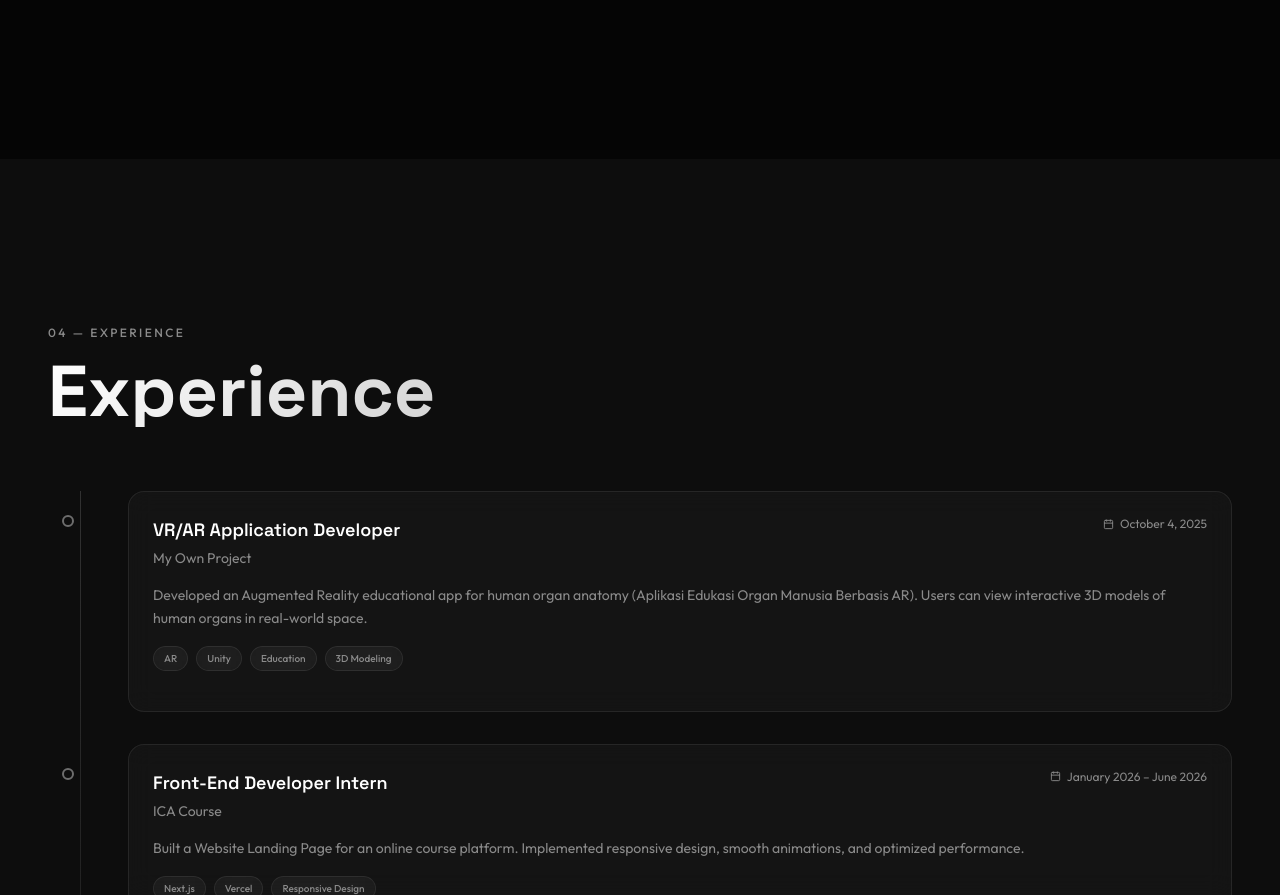
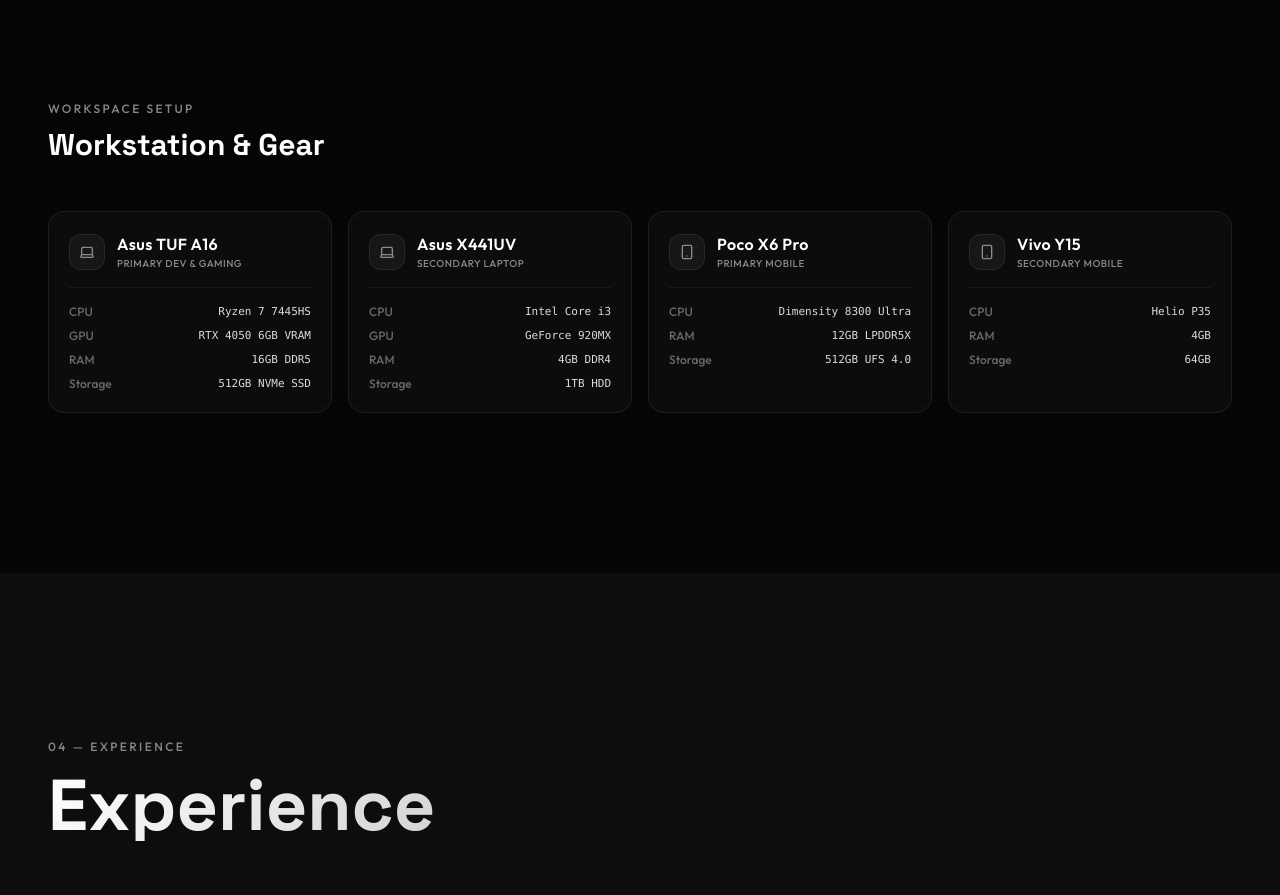
Before and after one commit to TricQs/Portfolio, a Next.js app: page / in a window 1280 px wide. Shown: the part 3620-4515 px from the top of the page. Built offline with nearby package versions, Linux system fonts and the light colour scheme.

Commit message:
change device

```diff
--- a/src/components/PersonalInfoSection.js
+++ b/src/components/PersonalInfoSection.js
@@ -2,7 +2,7 @@
 
 import { useRef } from 'react'
 import { motion, useInView } from 'framer-motion'
-import { User, MapPin, GraduationCap, Mail, Phone, Languages, Briefcase } from 'lucide-react'
+import { User, MapPin, GraduationCap, Mail, Phone, Languages, Briefcase, Laptop, Smartphone } from 'lucide-react'
 
 const personalInfo = [
   { icon: User, label: 'Name', value: 'Ferdinand Arya Wijaya' },
@@ -12,6 +12,51 @@ const personalInfo = [
   { icon: Phone, label: 'Phone', value: '0857-7913-7093', href: 'tel:085779137093' },
   { icon: Languages, label: 'Languages', value: 'Indonesia (Native), English & Japanese (Basic)' },
   { icon: Briefcase, label: 'Availability', value: 'Open to Opportunities' },
+]
+
+const devices = [
+  {
+    type: 'laptop',
+    name: 'Asus TUF A16',
+    role: 'Primary Dev & Gaming',
+    specs: [
+      { label: 'CPU', value: 'Ryzen 7 7445HS' },
+      { label: 'GPU', value: 'RTX 4050 6GB VRAM' },
+      { label: 'RAM', value: '16GB DDR5' },
+      { label: 'Storage', value: '512GB NVMe SSD' },
+    ],
+  },
+  {
+    type: 'laptop',
+    name: 'Asus X441UV',
+    role: 'Secondary Laptop',
+    specs: [
+      { label: 'CPU', value: 'Intel Core i3' },
+      { label: 'GPU', value: 'GeForce 920MX' },
+      { label: 'RAM', value: '4GB DDR4' },
+      { label: 'Storage', value: '1TB HDD' },
+    ],
+  },
+  {
+    type: 'phone',
+    name: 'Poco X6 Pro',
+    role: 'Primary Mobile',
+    specs: [
+      { label: 'CPU', value: 'Dimensity 8300 Ultra' },
+      { label: 'RAM', value: '12GB LPDDR5X' },
+      { label: 'Storage', value: '512GB UFS 4.0' },
+    ],
+  },
+  {
+    type: 'phone',
+    name: 'Vivo Y15',
+    role: 'Secondary Mobile',
+    specs: [
+      { label: 'CPU', value: 'Helio P35' },
+      { label: 'RAM', value: '4GB' },
+      { label: 'Storage', value: '64GB' },
+    ],
+  },
 ]
 
 export default function PersonalInfoSection() {
@@ -83,6 +128,63 @@ export default function PersonalInfoSection() {
             </motion.div>
           ))}
         </div>
+
+        {/* Workstation & Gear Header */}
+        <motion.div
+          initial={{ opacity: 0, y: 20 }}
+          animate={inView ? { opacity: 1, y: 0 } : {}}
+          transition={{ delay: 0.3, duration: 0.7 }}
+          className="mt-24 mb-12"
+        >
+          <span className="text-xs font-medium tracking-[0.2em] uppercase text-[#8a8a8a]">
+            Workspace Setup
+          </span>
+          <h3
+            className="text-3xl font-bold mt-2 text-white"
+            style={{ fontFamily: 'var(--font-space-grotesk)' }}
+          >
+            Workstation & Gear
+          </h3>
+        </motion.div>
+
+        {/* Devices Grid */}
+        <div className="grid grid-cols-1 sm:grid-cols-2 lg:grid-cols-4 gap-4">
+          {devices.map((device, i) => {
+            const Icon = device.type === 'laptop' ? Laptop : Smartphone
+            return (
+              <motion.div
+                key={device.name}
+                initial={{ opacity: 0, y: 20 }}
+                animate={inView ? { opacity: 1, y: 0 } : {}}
+                transition={{ delay: 0.4 + i * 0.08, duration: 0.7, ease: [0.16, 1, 0.3, 1] }}
+                className="group glass border border-white/[0.07] rounded-2xl p-5 hover:border-white/15 hover:bg-white/[0.03] transition-all duration-400 flex flex-col justify-between"
+              >
+                <div>
+                  {/* Icon & Title */}
+                  <div className="flex items-center gap-3 mb-4">
+                    <div className="w-9 h-9 rounded-xl glass border border-white/10 flex items-center justify-center group-hover:border-white/20 transition-colors duration-300">
+                      <Icon size={16} className="text-[#8a8a8a] group-hover:text-white transition-colors duration-300" />
+                    </div>
+                    <div>
+                      <h4 className="text-base font-semibold text-white tracking-wide">{device.name}</h4>
+                      <p className="text-[10px] font-medium tracking-wider uppercase text-[#8a8a8a]">{device.role}</p>
+                    </div>
+                  </div>
+
+                  {/* Specs */}
+                  <div className="space-y-2 mt-4 pt-4 border-t border-white/[0.05]">
+                    {device.specs.map((spec) => (
+                      <div key={spec.label} className="flex justify-between items-center text-xs">
+                        <span className="text-[#6a6a6a] font-medium">{spec.label}</span>
+                        <span className="text-white/85 font-mono text-[11px] text-right">{spec.value}</span>
+                      </div>
+                    ))}
+                  </div>
+                </div>
+              </motion.div>
+            )
+          })}
+        </div>
       </div>
     </section>
   )
```
